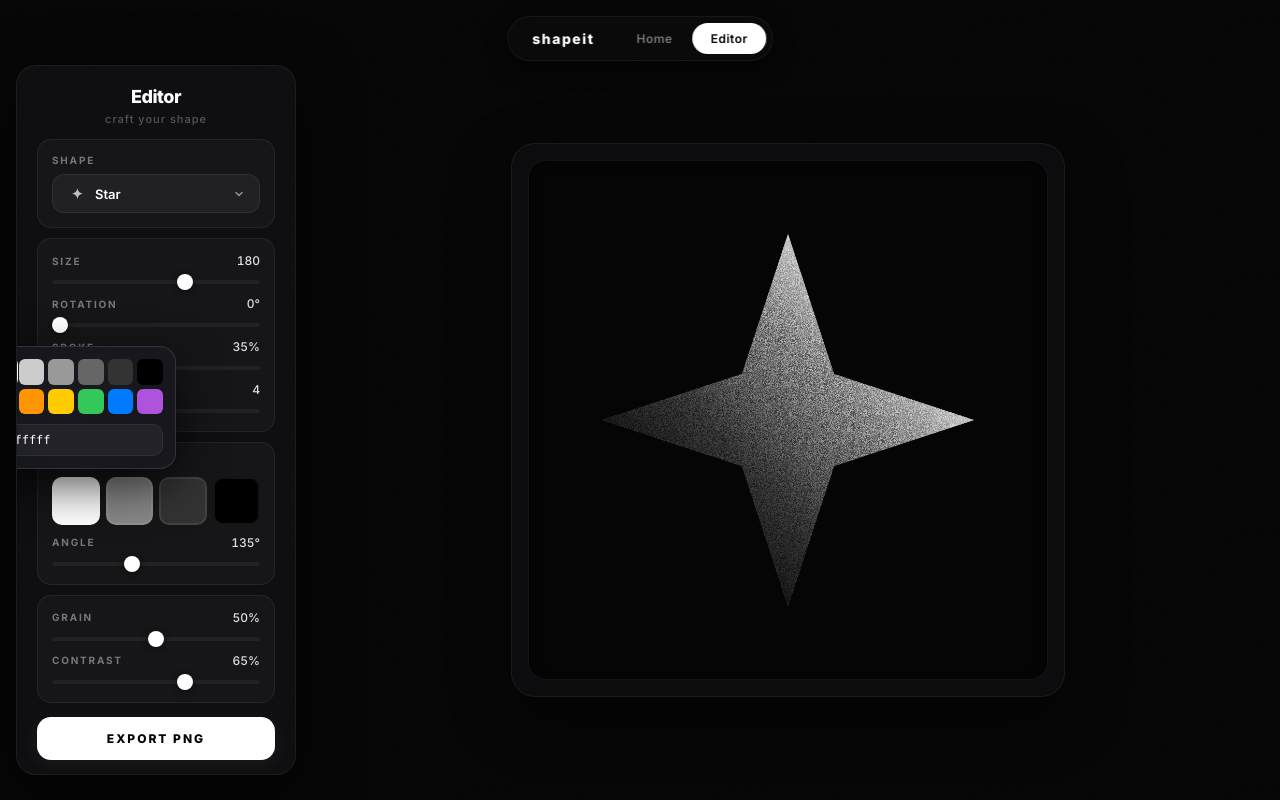
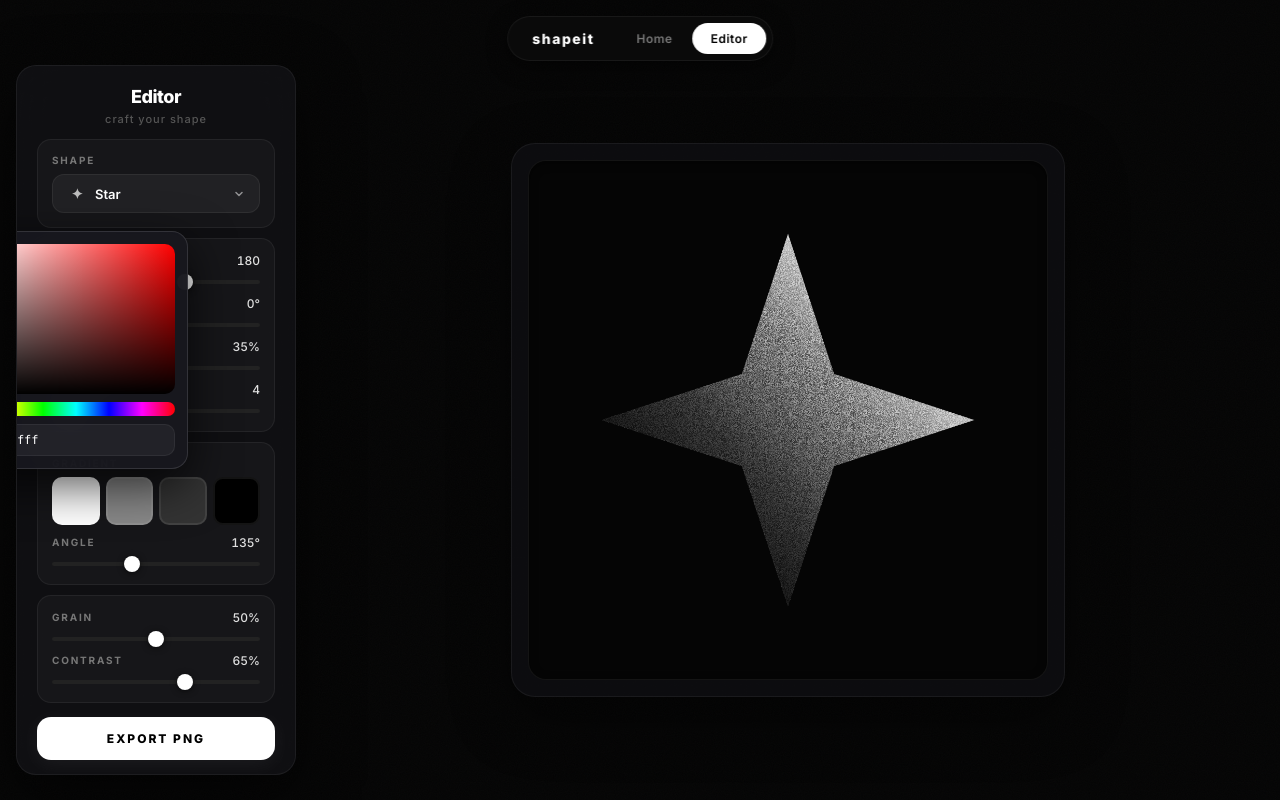
Before and after one commit to Leonxlnx/shapeit, a Next.js app: page /editor in a window 1280 px wide. Both pictures are taken after a click on the button 75 px from the left and 500 px from the top of the page. Built offline with nearby package versions, Linux system fonts and the light colour scheme.

Commit message:
feat: full-spectrum HSB color picker with canvas gradient, hue strip, hex input

```diff
--- a/src/app/editor/page.js
+++ b/src/app/editor/page.js
@@ -13,11 +13,7 @@ const SHAPES = [
     { value: 'spiral', label: 'Spiral', icon: '◌' },
 ];
 
-const PRESETS = [
-    '#ffffff', '#cccccc', '#999999', '#666666',
-    '#333333', '#000000', '#ff3b30', '#ff9500',
-    '#ffcc00', '#34c759', '#007aff', '#af52de',
-];
+
 
 function drawStar(ctx, cx, cy, spikes, outerRadius, innerRadius) {
     let rot = Math.PI / 2 * 3;
@@ -141,11 +137,49 @@ function CustomSelect({ value, options, onChange }) {
     );
 }
 
-/* ── Custom Color Picker ────────────────────────────────── */
-function ColorPicker({ value, onChange, label }) {
+/* ── Color helpers ──────────────────────────────────────── */
+function hexToHsb(hex) {
+    const r = parseInt(hex.slice(1, 3), 16) / 255;
+    const g = parseInt(hex.slice(3, 5), 16) / 255;
+    const b = parseInt(hex.slice(5, 7), 16) / 255;
+    const max = Math.max(r, g, b), min = Math.min(r, g, b);
+    const d = max - min;
+    let h = 0;
+    if (d !== 0) {
+        if (max === r) h = ((g - b) / d + 6) % 6;
+        else if (max === g) h = (b - r) / d + 2;
+        else h = (r - g) / d + 4;
+        h *= 60;
+    }
+    const s = max === 0 ? 0 : d / max;
+    return { h, s, b: max };
+}
+
+function hsbToHex(h, s, b) {
+    const c = b * s;
+    const x = c * (1 - Math.abs(((h / 60) % 2) - 1));
+    const m = b - c;
+    let r1, g1, b1;
+    if (h < 60) { r1 = c; g1 = x; b1 = 0; }
+    else if (h < 120) { r1 = x; g1 = c; b1 = 0; }
+    else if (h < 180) { r1 = 0; g1 = c; b1 = x; }
+    else if (h < 240) { r1 = 0; g1 = x; b1 = c; }
+    else if (h < 300) { r1 = x; g1 = 0; b1 = c; }
+    else { r1 = c; g1 = 0; b1 = x; }
+    const toHex = (v) => Math.round((v + m) * 255).toString(16).padStart(2, '0');
+    return `#${toHex(r1)}${toHex(g1)}${toHex(b1)}`;
+}
+
+/* ── Full Spectrum Color Picker ────────────────────────── */
+function ColorPicker({ value, onChange }) {
     const [open, setOpen] = useState(false);
     const [hex, setHex] = useState(value);
+    const [hsb, setHsb] = useState(() => hexToHsb(value));
     const ref = useRef(null);
+    const sbCanvasRef = useRef(null);
+    const hueCanvasRef = useRef(null);
+    const draggingSB = useRef(false);
+    const draggingHue = useRef(false);
 
     useEffect(() => {
         const handler = (e) => { if (ref.current && !ref.current.contains(e.target)) setOpen(false); };
@@ -153,27 +187,103 @@ function ColorPicker({ value, onChange, label }) {
         return () => document.removeEventListener('mousedown', handler);
     }, []);
 
-    useEffect(() => { setHex(value); }, [value]);
+    useEffect(() => { setHex(value); setHsb(hexToHsb(value)); }, [value]);
+
+    // Draw the SB gradient
+    useEffect(() => {
+        if (!open || !sbCanvasRef.current) return;
+        const canvas = sbCanvasRef.current;
+        const ctx = canvas.getContext('2d');
+        const w = canvas.width, h = canvas.height;
+        // Hue base color
+        const hueColor = hsbToHex(hsb.h, 1, 1);
+        // White to hue gradient (horizontal)
+        const gradH = ctx.createLinearGradient(0, 0, w, 0);
+        gradH.addColorStop(0, '#ffffff');
+        gradH.addColorStop(1, hueColor);
+        ctx.fillStyle = gradH;
+        ctx.fillRect(0, 0, w, h);
+        // Black gradient (vertical)
+        const gradV = ctx.createLinearGradient(0, 0, 0, h);
+        gradV.addColorStop(0, 'rgba(0,0,0,0)');
+        gradV.addColorStop(1, '#000000');
+        ctx.fillStyle = gradV;
+        ctx.fillRect(0, 0, w, h);
+    }, [open, hsb.h]);
+
+    // Draw hue strip
+    useEffect(() => {
+        if (!open || !hueCanvasRef.current) return;
+        const canvas = hueCanvasRef.current;
+        const ctx = canvas.getContext('2d');
+        const grad = ctx.createLinearGradient(0, 0, canvas.width, 0);
+        for (let i = 0; i <= 6; i++) {
+            grad.addColorStop(i / 6, hsbToHex(i * 60, 1, 1));
+        }
+        ctx.fillStyle = grad;
+        ctx.fillRect(0, 0, canvas.width, canvas.height);
+    }, [open]);
+
+    const updateFromSB = (e) => {
+        const rect = sbCanvasRef.current.getBoundingClientRect();
+        const s = Math.max(0, Math.min(1, (e.clientX - rect.left) / rect.width));
+        const b = Math.max(0, Math.min(1, 1 - (e.clientY - rect.top) / rect.height));
+        const newHsb = { ...hsb, s, b };
+        setHsb(newHsb);
+        const newHex = hsbToHex(newHsb.h, newHsb.s, newHsb.b);
+        setHex(newHex);
+        onChange(newHex);
+    };
+
+    const updateFromHue = (e) => {
+        const rect = hueCanvasRef.current.getBoundingClientRect();
+        const h = Math.max(0, Math.min(360, ((e.clientX - rect.left) / rect.width) * 360));
+        const newHsb = { ...hsb, h };
+        setHsb(newHsb);
+        const newHex = hsbToHex(h, newHsb.s, newHsb.b);
+        setHex(newHex);
+        onChange(newHex);
+    };
+
+    useEffect(() => {
+        const onMove = (e) => {
+            if (draggingSB.current) updateFromSB(e);
+            if (draggingHue.current) updateFromHue(e);
+        };
+        const onUp = () => { draggingSB.current = false; draggingHue.current = false; };
+        window.addEventListener('mousemove', onMove);
+        window.addEventListener('mouseup', onUp);
+        return () => { window.removeEventListener('mousemove', onMove); window.removeEventListener('mouseup', onUp); };
+    });
 
     const handleHex = (v) => {
         setHex(v);
-        if (/^#[0-9a-fA-F]{6}$/.test(v)) onChange(v);
+        if (/^#[0-9a-fA-F]{6}$/.test(v)) {
+            onChange(v);
+            setHsb(hexToHsb(v));
+        }
     };
 
     return (
         <div className={styles.colorPicker} ref={ref}>
-            <button className={styles.colorSwatch} style={{ background: value }} onClick={() => setOpen(!open)}>
-                {label && <span className={styles.colorLabel}>{label}</span>}
-            </button>
+            <button className={styles.colorSwatch} style={{ background: value }} onClick={() => setOpen(!open)} />
             {open && (
                 <div className={styles.colorPopover}>
-                    <div className={styles.colorPresets}>
-                        {PRESETS.map(c => (
-                            <button key={c} className={`${styles.presetDot} ${c === value ? styles.presetDotActive : ''}`}
-                                style={{ background: c }}
-                                onClick={() => { onChange(c); setHex(c); }} />
-                        ))}
-                    </div>
+                    {/* SB Panel */}
+                    <canvas ref={sbCanvasRef} width={200} height={150} className={styles.sbCanvas}
+                        onMouseDown={(e) => { draggingSB.current = true; updateFromSB(e); }} />
+                    {/* SB cursor */}
+                    <div className={styles.sbCursor} style={{
+                        left: `${hsb.s * 100}%`,
+                        top: `${(1 - hsb.b) * 100}%`,
+                        borderColor: hsb.b > 0.5 ? '#000' : '#fff'
+                    }} />
+                    {/* Hue strip */}
+                    <canvas ref={hueCanvasRef} width={200} height={14} className={styles.hueStrip}
+                        onMouseDown={(e) => { draggingHue.current = true; updateFromHue(e); }} />
+                    {/* Hue cursor */}
+                    <div className={styles.hueCursor} style={{ left: `${(hsb.h / 360) * 100}%` }} />
+                    {/* Hex input */}
                     <input className={styles.hexInput} value={hex} onChange={e => handleHex(e.target.value)}
                         placeholder="#000000" spellCheck={false} />
                 </div>
--- a/src/app/editor/page.module.css
+++ b/src/app/editor/page.module.css
@@ -227,7 +227,7 @@
     bottom: calc(100% + 8px);
     left: 50%;
     transform: translateX(-50%);
-    width: 200px;
+    width: 224px;
     background: rgba(24, 24, 30, 0.95);
     backdrop-filter: blur(20px);
     -webkit-backdrop-filter: blur(20px);
@@ -237,6 +237,9 @@
     z-index: 200;
     box-shadow: 0 16px 48px rgba(0, 0, 0, 0.7);
     animation: popIn 0.15s ease;
+    display: flex;
+    flex-direction: column;
+    gap: 8px;
 }
 
 @keyframes popIn {
@@ -251,29 +254,49 @@
     }
 }
 
-.colorPresets {
-    display: grid;
-    grid-template-columns: repeat(6, 1fr);
-    gap: 4px;
-    margin-bottom: 10px;
+.sbCanvas {
+    width: 100%;
+    height: 150px;
+    border-radius: 10px;
+    cursor: crosshair;
+    display: block;
 }
 
-.presetDot {
-    width: 100%;
-    aspect-ratio: 1;
-    border-radius: 6px;
-    border: 2px solid transparent;
-    cursor: pointer;
-    transition: all 0.15s ease;
+.sbCursor {
+    position: absolute;
+    width: 14px;
+    height: 14px;
+    border: 2px solid #fff;
+    border-radius: 50%;
+    transform: translate(-50%, -50%);
+    pointer-events: none;
+    box-shadow: 0 0 4px rgba(0, 0, 0, 0.5);
+    /* position is set inline via top/left % relative to sbCanvas */
+    top: 0;
+    left: 0;
+    margin-top: 12px;
+    /* offset for padding */
 }
 
-.presetDot:hover {
-    transform: scale(1.15);
+.hueStrip {
+    width: 100%;
+    height: 14px;
+    border-radius: 7px;
+    cursor: crosshair;
+    display: block;
 }
 
-.presetDotActive {
-    border-color: var(--white);
-    box-shadow: 0 0 0 1px var(--black), 0 0 0 3px var(--white);
+.hueCursor {
+    position: absolute;
+    width: 6px;
+    height: 18px;
+    background: #fff;
+    border-radius: 3px;
+    transform: translateX(-50%);
+    pointer-events: none;
+    box-shadow: 0 0 4px rgba(0, 0, 0, 0.5);
+    bottom: 44px;
+    /* above hex input */
 }
 
 .hexInput {
```
